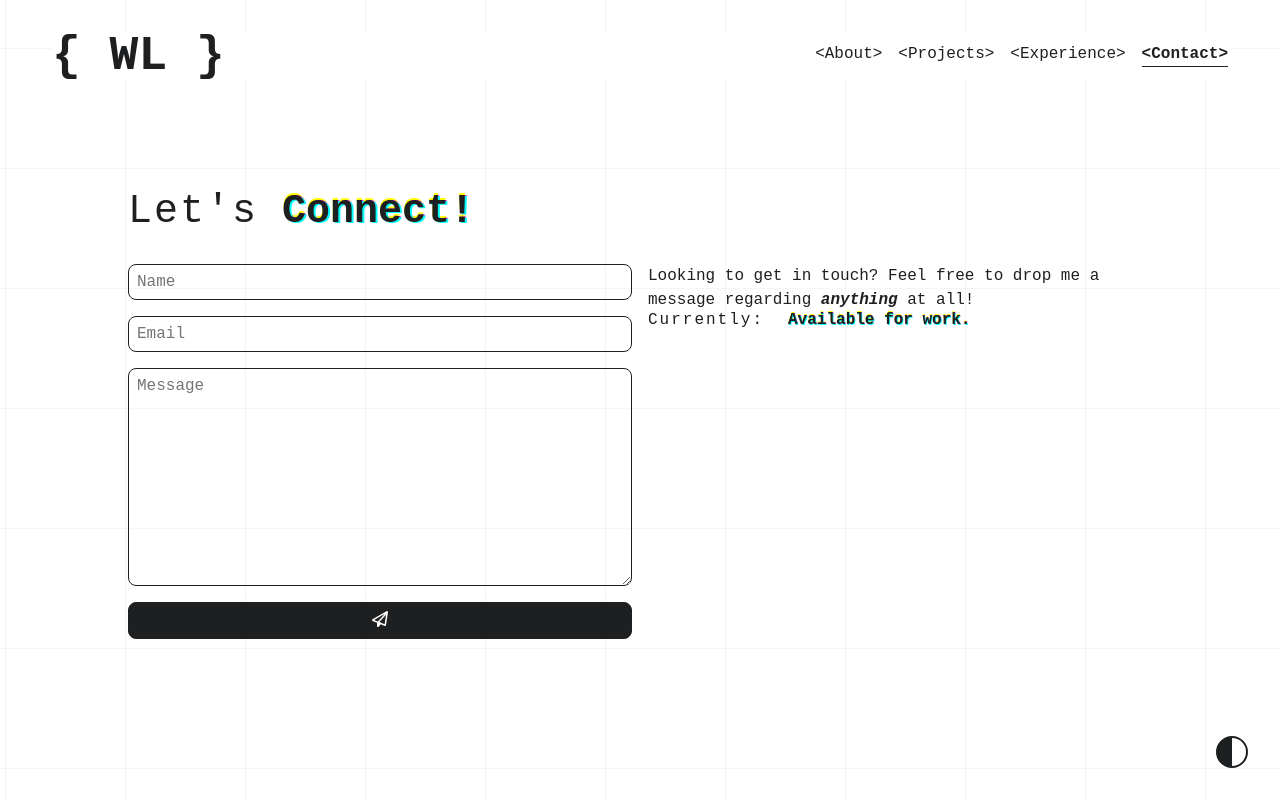
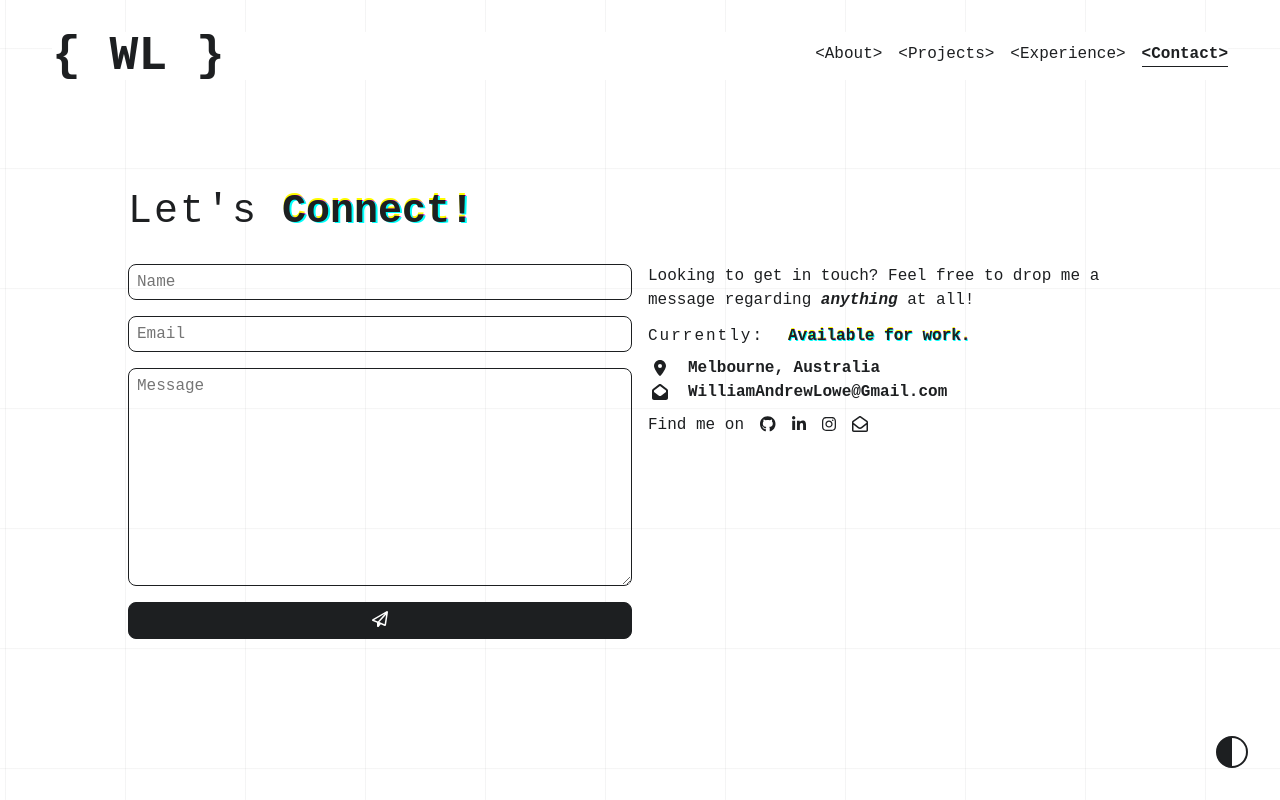
Before and after one commit to williamalowe/WilliamALowe, a React (Vite) app: page /contact in a window 1280 px wide. Built offline with nearby package versions, Linux system fonts and the light colour scheme; a web font is replaced by a local one.

Commit message:
feat: add contactbanner-component

```diff
--- a/src/components/ContactBanner/ContactBanner.jsx
+++ b/src/components/ContactBanner/ContactBanner.jsx
@@ -1,5 +1,8 @@
+import { FontAwesomeIcon } from '@fortawesome/react-fontawesome';
 import Header from '../Header/Header';
+import Socials from '../Socials/Socials';
 import styles from './ContactBanner.module.css';
+import { faEnvelopeOpen, faLocationDot } from '@fortawesome/free-solid-svg-icons';
 
 const ContactBanner = () => {
   return (
@@ -9,6 +12,17 @@ const ContactBanner = () => {
         bodyText='Currently: '
         highlightText='Available for work.'
       />
+      <div className={styles.contactIcons}>
+        <div>
+          <FontAwesomeIcon icon={faLocationDot} />
+          <h5>Melbourne, Australia</h5>
+        </div>
+        <div>
+          <FontAwesomeIcon icon={faEnvelopeOpen} />
+          <h5>WilliamAndrewLowe@Gmail.com</h5>
+        </div>
+      </div>
+      <Socials />
     </div>
   )
 }
--- a/src/components/ContactBanner/ContactBanner.module.css
+++ b/src/components/ContactBanner/ContactBanner.module.css
@@ -1,5 +1,8 @@
 .banner {
-
+  height: 100%;
+  display: flex;
+  flex-direction: column;
+  gap: 1rem;
 }
 .banner > p {
   line-height: 1.5rem;
@@ -8,3 +11,15 @@
   font-weight: 600;
   font-style: italic;
 }
+.contactIcons {
+  display: flex;
+  flex-direction: column;
+  gap: 0.5rem;
+}
+.contactIcons > div {
+  display: flex;
+  gap: 1rem;
+}
+.contactIcons > div > svg {
+  width: 24px;
+}
```
